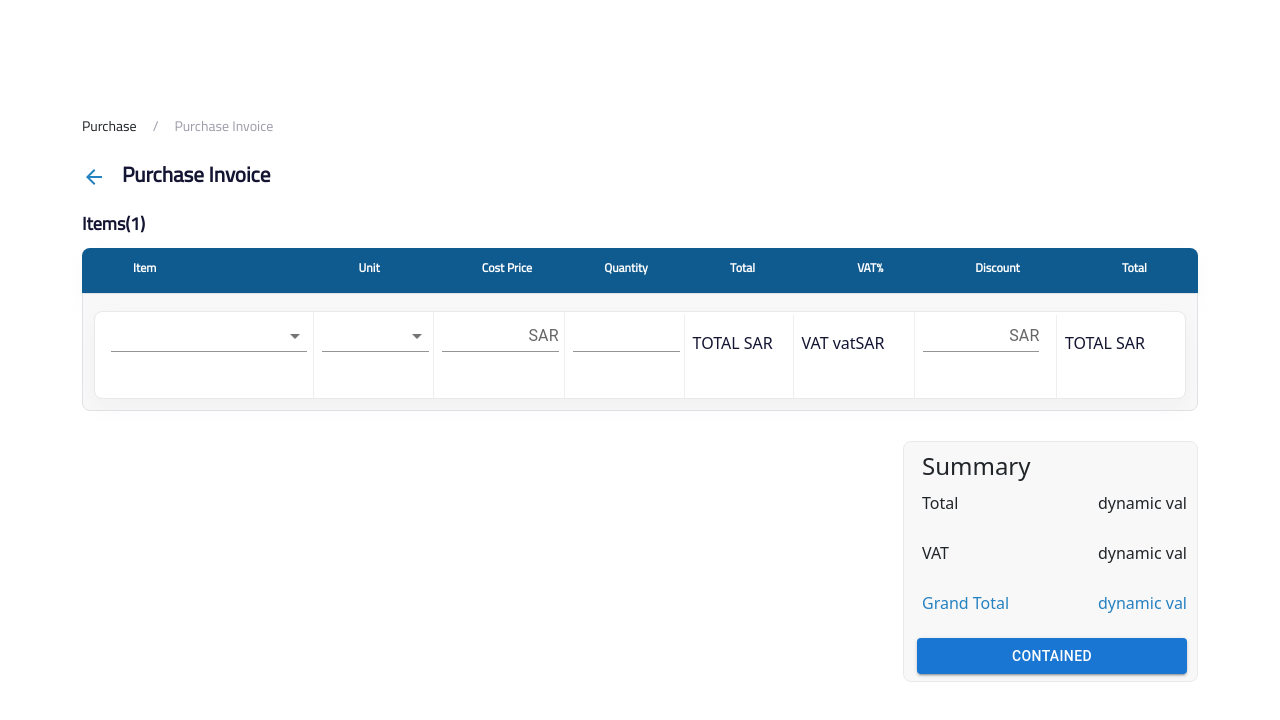
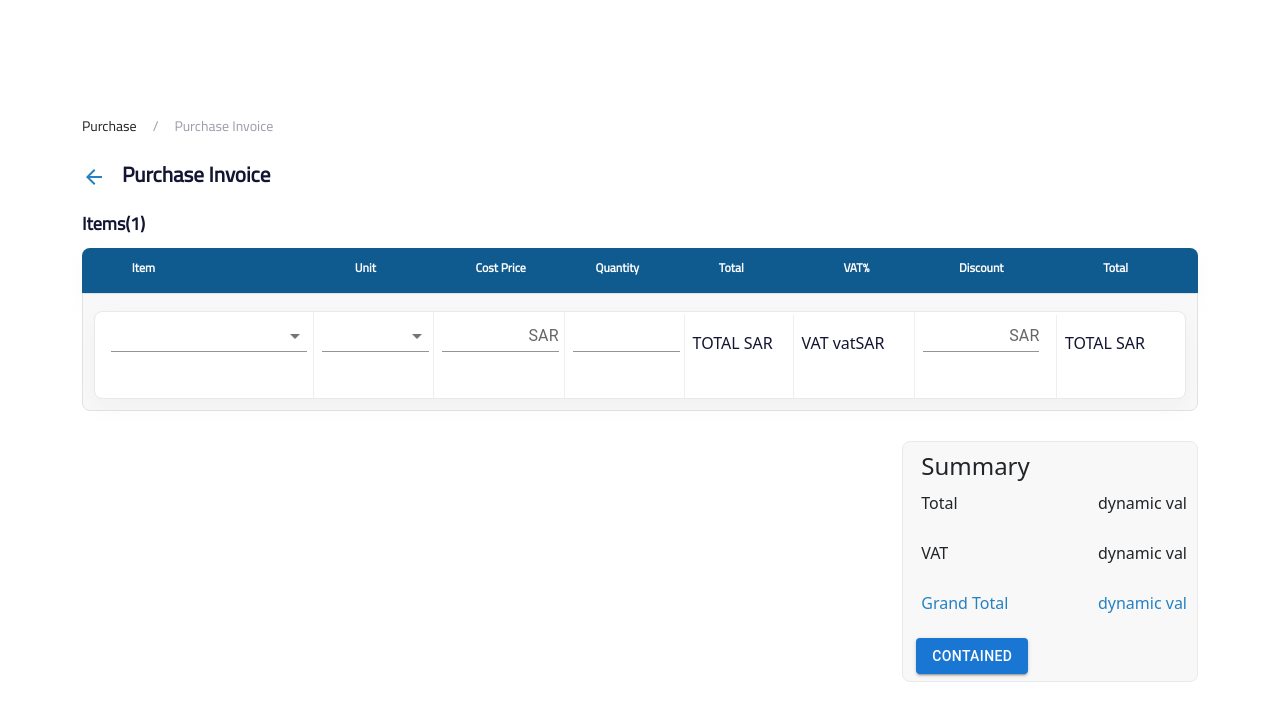
Before and after one commit to shaheerShahid03/TASK, a React (Create React App) app: page / in a window 1280 px wide. Shown: the top 720 px of the page. Built offline with nearby package versions, Linux system fonts and the light colour scheme.

Commit message:
frontEnd Completed

```diff
--- a/src/COMPONENTs/TABLE/InvoiceTable.js
+++ b/src/COMPONENTs/TABLE/InvoiceTable.js
@@ -30,7 +30,7 @@ const InvoiceTable = () => {
               <p className="mt-2 extra-margin">Total </p>
               <p className="mt-2">VAT%</p>
               <p className="mt-2 exxtra-margin ">Discount</p>
-              <p className="mt-2 ">Total</p>
+              <p className="mt-2 t">Total</p>
             </div>
           </div>
         </div>
@@ -203,9 +203,7 @@ const InvoiceTable = () => {
               <p>dynamic val</p>
             </div>
             <div className="btn">
-              <Button className="submit" variant="contained">
-                Contained
-              </Button>
+              <Button variant="contained">Contained</Button>
             </div>
           </div>
         </div>
--- a/src/COMPONENTs/TABLE/table.css
+++ b/src/COMPONENTs/TABLE/table.css
@@ -136,14 +136,13 @@
   margin-top: 10px;
 }
 .wrapper-2 {
-  width: 295px;
+  width: 26.5%;
 
   margin-top: 30px;
   background: #f8f8f8 0% 0% no-repeat padding-box;
   border: 1px solid #e9e9e9;
   border-radius: 8px;
 }
-
-.submit {
-  width: 270px;
+.t {
+  margin-right: 20px;
 }
```
